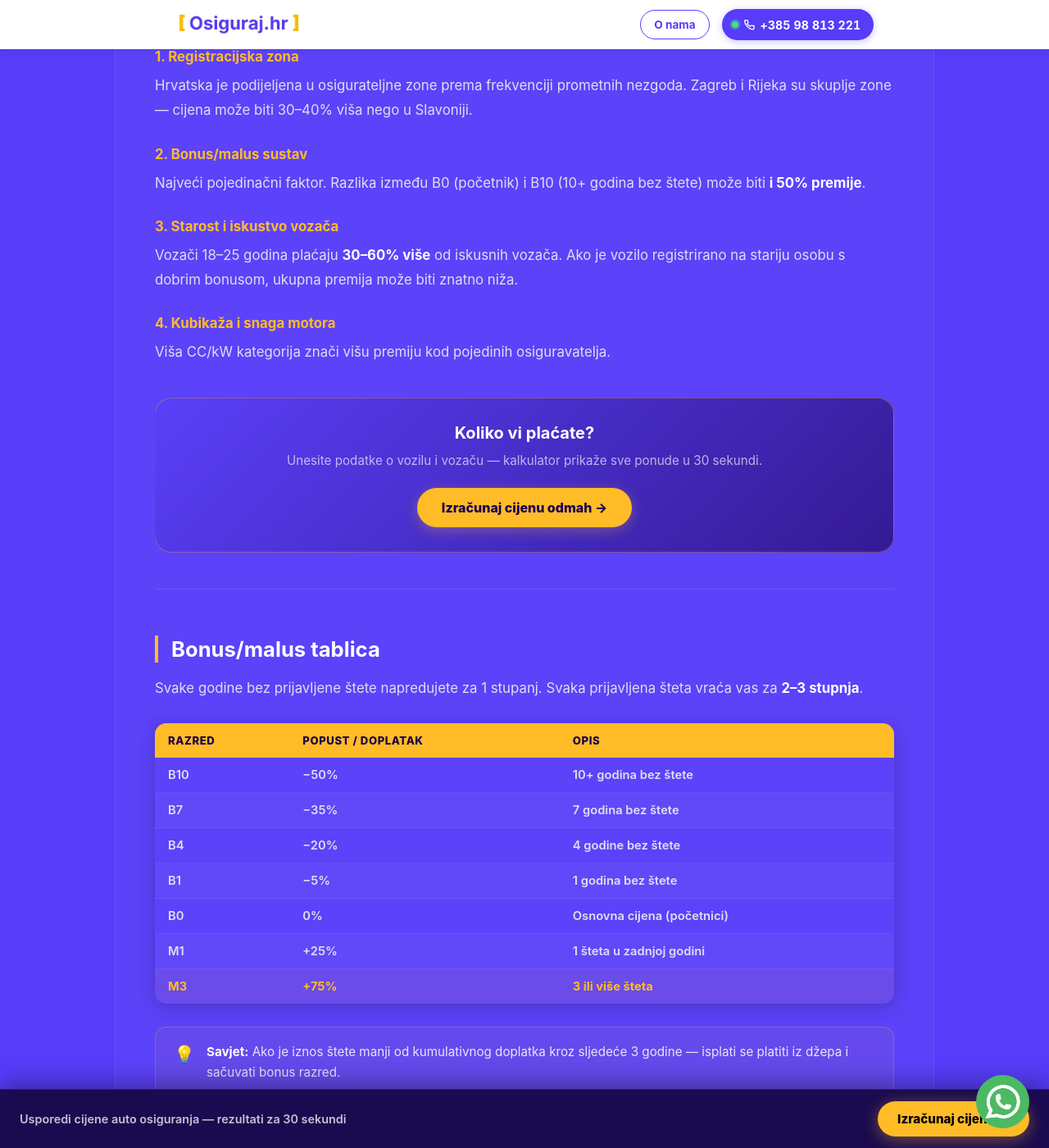
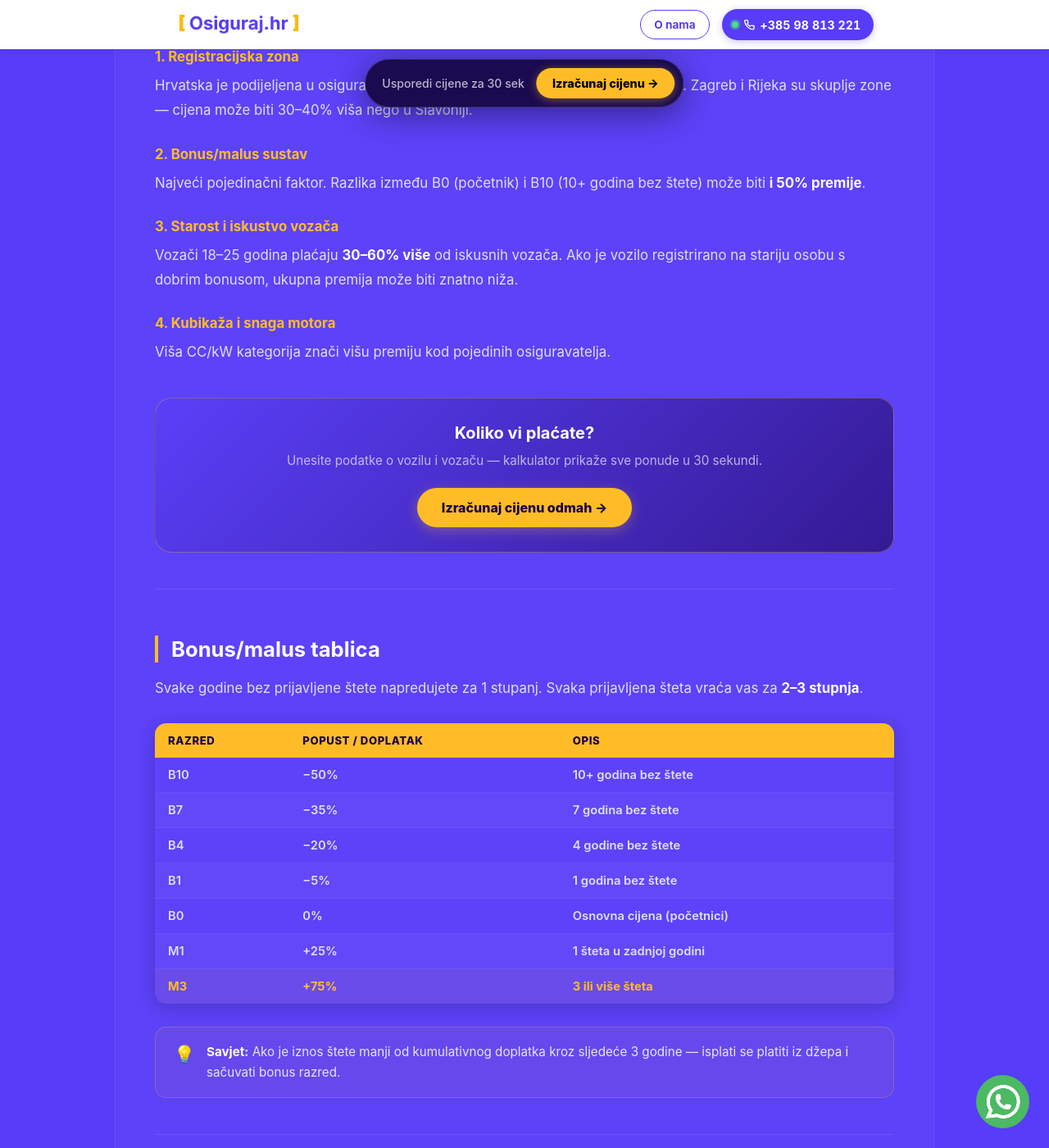
Before and after one commit to Filip-Gale/OsigurajHR, a Jekyll site: the page built from _posts/2026-03-11-auto-osiguranje-cijene-usporedba-2026.md, in a window 1280 px wide and 1400 px high, scrolled down 646 px. Shown: the whole window at 82% size. Built offline with Jekyll 4.4.1, drawn with Linux system fonts in a browser that asks for light colours; some of the changed text lies outside the part shown.

Commit message:
Move blog CTA to top pill, remove 'bez registracije' copy
- Sticky CTA now slides in from top (below nav) as pill with spring animation
- Matches homepage pill style: dark bg + yellow button
- Remove 'bez registracije' from CTA copy in cijene-usporedba post

Co-Authored-By: Claude Sonnet 4.6 <noreply@anthropic.com>

```diff
--- a/_layouts/post.html
+++ b/_layouts/post.html
@@ -99,56 +99,62 @@
             .post-article-wrap { padding: 28px 20px; }
         }
 
-        /* Sticky CTA bar — blog posts */
+        /* Sticky CTA pill — blog posts, slides in from top */
         .post-sticky-cta {
             position: fixed;
-            bottom: -100px;
-            left: 0; right: 0;
+            top: 72px;
+            left: 50%;
+            transform: translateX(-50%) translateY(-140px);
             z-index: 999;
-            display: flex;
+            opacity: 0;
+            visibility: hidden;
+            transition:
+                transform 0.45s cubic-bezier(0.34, 1.56, 0.64, 1),
+                opacity 0.3s ease,
+                visibility 0.3s ease;
+            display: inline-flex;
             align-items: center;
-            justify-content: space-between;
-            gap: 16px;
-            padding: 14px 24px;
+            gap: 14px;
+            padding: 10px 10px 10px 20px;
             background: #1a0a4f;
-            border-top: 1px solid rgba(255,255,255,0.1);
-            box-shadow: 0 -4px 32px rgba(0,0,0,0.4);
-            transition: bottom 0.4s cubic-bezier(0.34, 1.56, 0.64, 1);
+            border: 1px solid rgba(255,255,255,0.12);
+            border-radius: 100px;
+            box-shadow: 0 8px 40px rgba(0,0,0,0.45);
+            white-space: nowrap;
         }
-        .post-sticky-cta.show { bottom: 0; }
+        .post-sticky-cta.show {
+            opacity: 1;
+            visibility: visible;
+            transform: translateX(-50%) translateY(0);
+        }
         .post-sticky-cta-text {
-            color: rgba(255,255,255,0.75);
-            font-size: 0.9rem;
-            white-space: nowrap;
-            overflow: hidden;
-            text-overflow: ellipsis;
+            color: rgba(255,255,255,0.7);
+            font-size: 0.88rem;
+            font-weight: 500;
         }
         .post-sticky-cta-btn {
             display: inline-flex;
             align-items: center;
-            gap: 8px;
             background: #ffbc27;
             color: #1a0a4f;
             font-weight: 800;
-            font-size: 0.95rem;
-            padding: 12px 24px;
+            font-size: 0.9rem;
+            padding: 10px 20px;
             border-radius: 100px;
-            white-space: nowrap;
             text-decoration: none;
-            box-shadow: 0 4px 20px rgba(255,188,39,0.4);
+            box-shadow: 0 2px 12px rgba(255,188,39,0.4);
             transition: transform 0.15s, box-shadow 0.15s;
-            flex-shrink: 0;
         }
         .post-sticky-cta-btn:hover {
-            transform: translateY(-2px);
-            box-shadow: 0 6px 28px rgba(255,188,39,0.55);
+            transform: translateY(-1px);
+            box-shadow: 0 4px 20px rgba(255,188,39,0.55);
             color: #1a0a4f;
             text-decoration: none;
         }
         @media (max-width: 767px) {
-            .post-sticky-cta { padding: 12px 16px; gap: 12px; }
-            .post-sticky-cta-text { display: none; }
-            .post-sticky-cta-btn { width: 100%; justify-content: center; font-size: 1rem; padding: 14px 20px; }
+            .post-sticky-cta { gap: 10px; padding: 8px 8px 8px 16px; }
+            .post-sticky-cta-text { font-size: 0.8rem; }
+            .post-sticky-cta-btn { font-size: 0.85rem; padding: 9px 16px; }
         }
     </style>
 </head>
@@ -175,7 +181,7 @@
     <div class="margin-top-100"> </div>
 
     <div id="postStickyCta" class="post-sticky-cta">
-        <span class="post-sticky-cta-text">Usporedi cijene auto osiguranja — rezultati za 30 sekundi</span>
+        <span class="post-sticky-cta-text">Usporedi cijene za 30 sek</span>
         <a href="/izracunaj-cijenu/" class="post-sticky-cta-btn">Izračunaj cijenu →</a>
     </div>
 
```
Also changed, not shown: _posts/2026-03-11-auto-osiguranje-cijene-usporedba-2026.md (+1 -1 lines).
